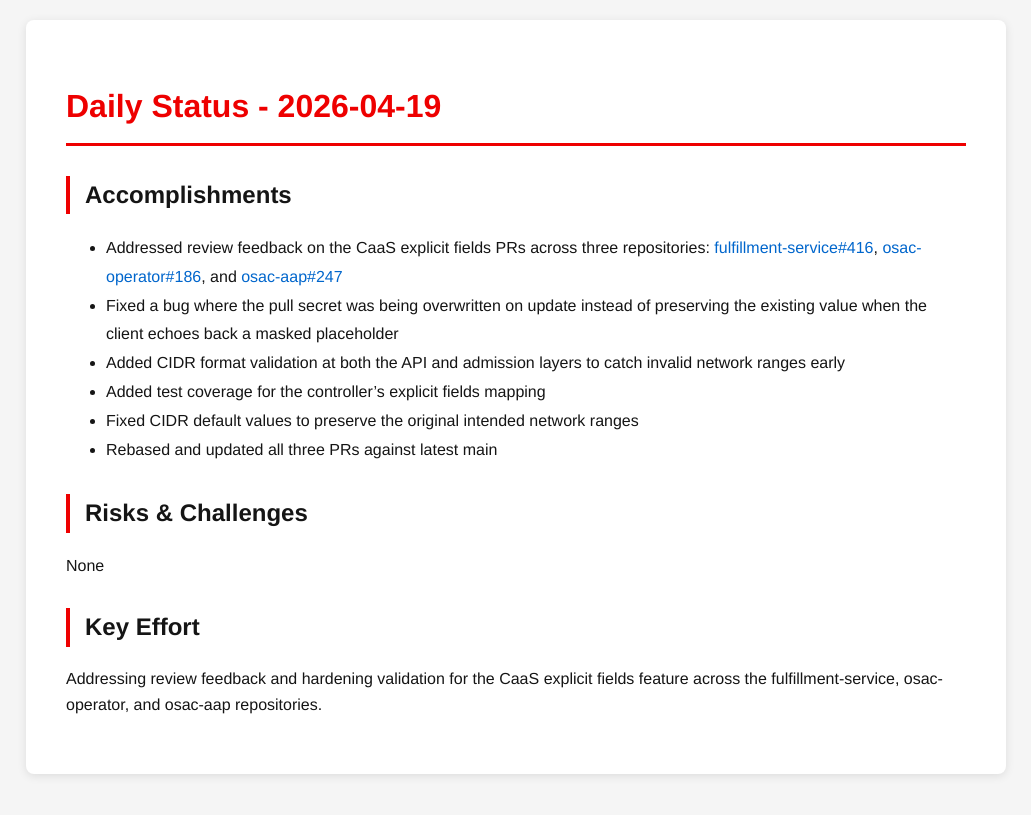
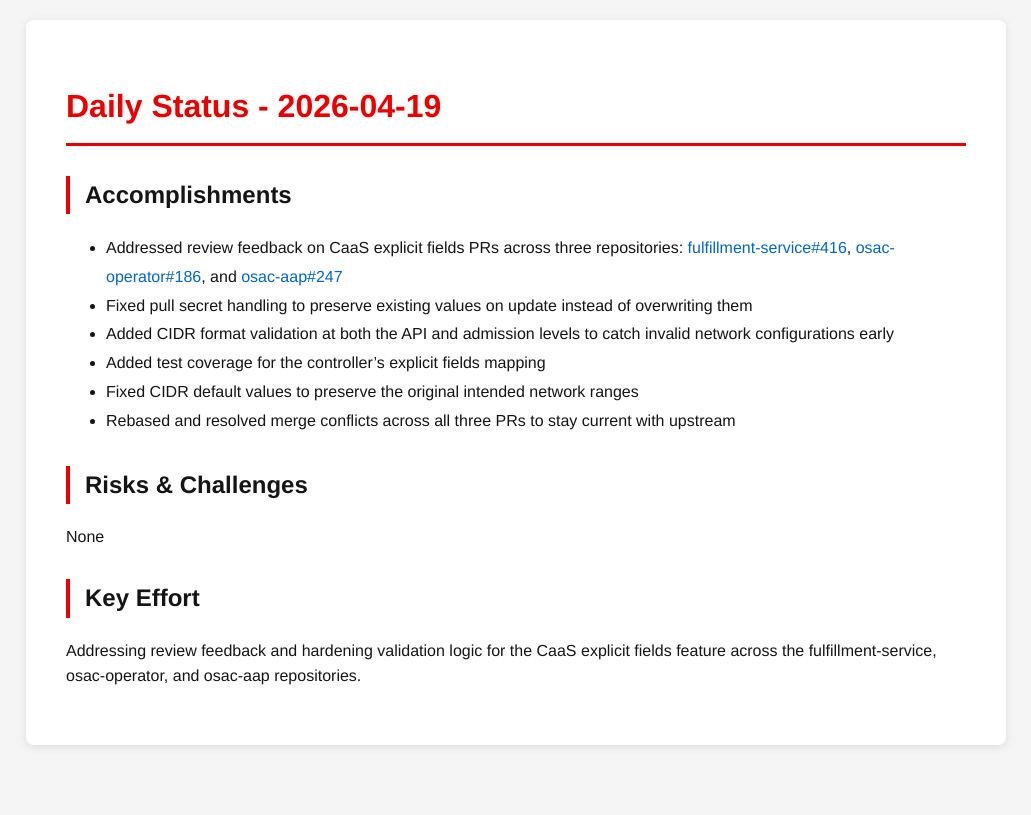
Before and after one commit to tzvatot/daily-status, a Jekyll site: the page built from 2026-04-19.md, in a window 1280 px wide. Shown: the top 815 px of the page, without its empty margins (124-1155 px from the left). Built offline with Jekyll 4.4.1, drawn with Linux system fonts in a browser that asks for light colours.

Commit message:
Daily status update - 2026-04-19

```diff
--- a/2026-04-19.md
+++ b/2026-04-19.md
@@ -7,15 +7,15 @@ date: 2026-04-19
 # Daily Status - 2026-04-19
 
 ## Accomplishments
-- Addressed review feedback on the CaaS explicit fields PRs across three repositories: [fulfillment-service#416](https://github.com/osac-project/fulfillment-service/pull/416), [osac-operator#186](https://github.com/osac-project/osac-operator/pull/186), and [osac-aap#247](https://github.com/osac-project/osac-aap/pull/247)
-- Fixed a bug where the pull secret was being overwritten on update instead of preserving the existing value when the client echoes back a masked placeholder
-- Added CIDR format validation at both the API and admission layers to catch invalid network ranges early
+- Addressed review feedback on CaaS explicit fields PRs across three repositories: [fulfillment-service#416](https://github.com/osac-project/fulfillment-service/pull/416), [osac-operator#186](https://github.com/osac-project/osac-operator/pull/186), and [osac-aap#247](https://github.com/osac-project/osac-aap/pull/247)
+- Fixed pull secret handling to preserve existing values on update instead of overwriting them
+- Added CIDR format validation at both the API and admission levels to catch invalid network configurations early
 - Added test coverage for the controller's explicit fields mapping
 - Fixed CIDR default values to preserve the original intended network ranges
-- Rebased and updated all three PRs against latest main
+- Rebased and resolved merge conflicts across all three PRs to stay current with upstream
 
 ## Risks & Challenges
 None
 
 ## Key Effort
-Addressing review feedback and hardening validation for the CaaS explicit fields feature across the fulfillment-service, osac-operator, and osac-aap repositories.
+Addressing review feedback and hardening validation logic for the CaaS explicit fields feature across the fulfillment-service, osac-operator, and osac-aap repositories.
```
